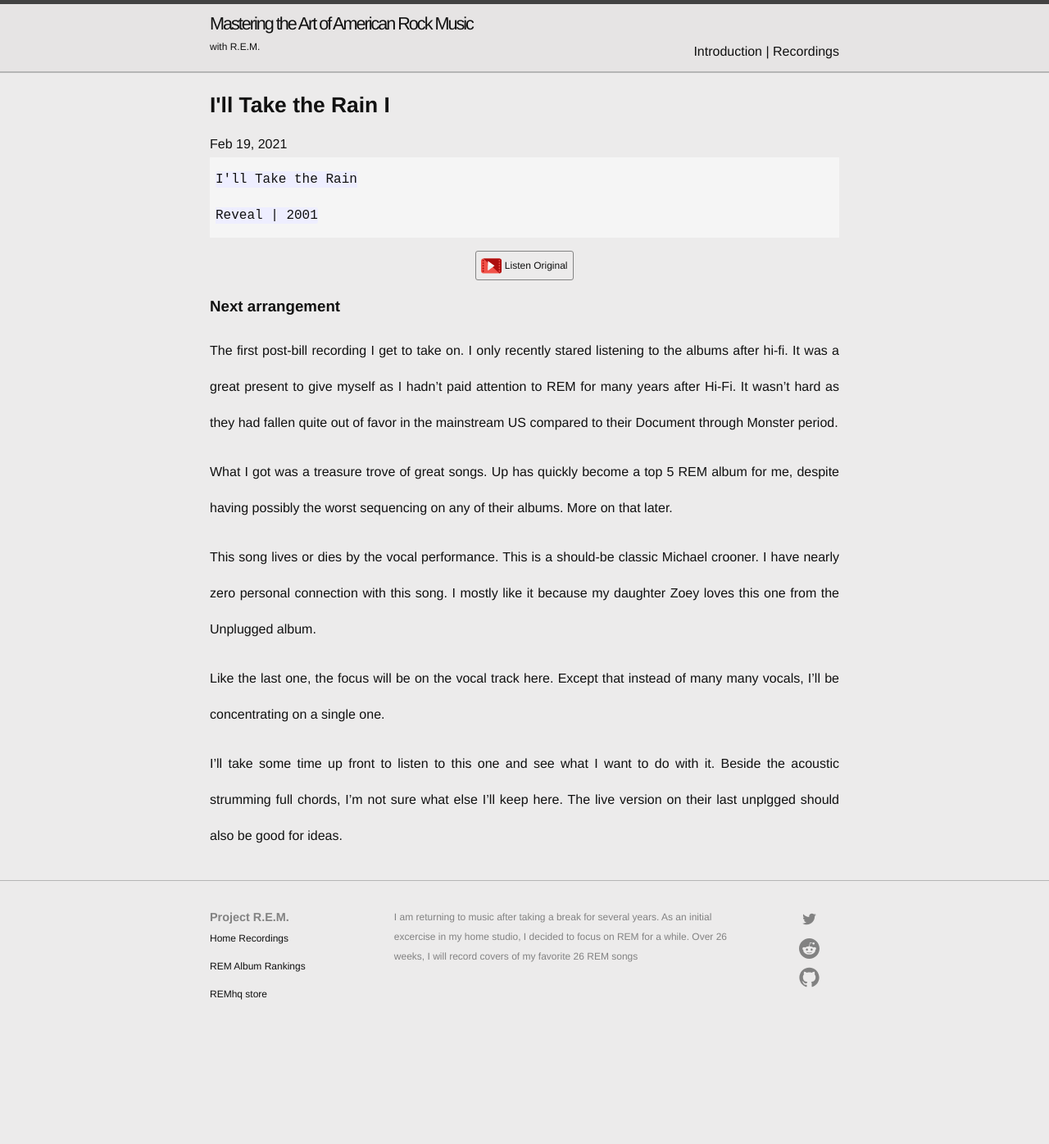
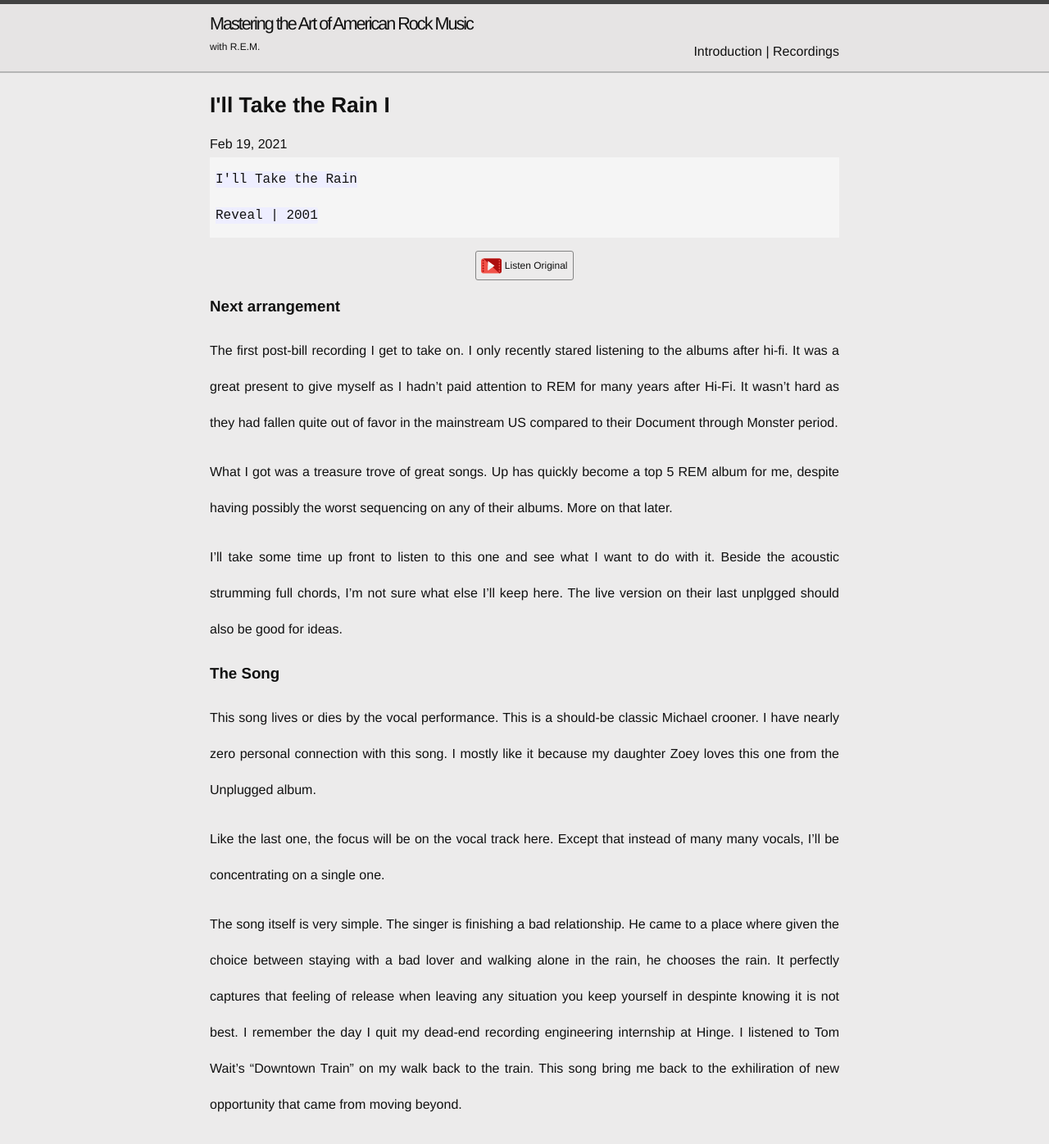
Before and after one commit to slatron/slatron.github.io, a Jekyll site: the page built from _posts/2021-02-18-ill-take-the-rain-1.md, in a window 1280 px wide and 1400 px high. Shown: the top 1396 px of the window at 82% size. Built offline with Jekyll 4.4.1, drawn with Linux system fonts in a browser that asks for light colours.

Commit message:
updated first rain post

```diff
--- a/_posts/2021-02-18-ill-take-the-rain-1.md
+++ b/_posts/2021-02-18-ill-take-the-rain-1.md
@@ -18,8 +18,11 @@
 
 What I got was a treasure trove of great songs. Up has quickly become a top 5 REM album for me, despite having possibly the worst sequencing on any of their albums. More on that later.
 
+I'll take some time up front to listen to this one and see what I want to do with it. Beside the acoustic strumming full chords, I'm not sure what else I'll keep here. The live version on their last unplgged should also be good for ideas.
+
+### The Song
 This song lives or dies by the vocal performance. This is a should-be classic Michael crooner. I have nearly zero personal connection with this song. I mostly like it because my daughter Zoey loves this one from the Unplugged album.
 
 Like the last one, the focus will be on the vocal track here. Except that instead of many many vocals, I'll be concentrating on a single one.
 
-I'll take some time up front to listen to this one and see what I want to do with it. Beside the acoustic strumming full chords, I'm not sure what else I'll keep here. The live version on their last unplgged should also be good for ideas.
+The song itself is very simple. The singer is finishing a bad relationship. He came to a place where given the choice between staying with a bad lover and walking alone in the rain, he chooses the rain. It perfectly captures that feeling of release when leaving any situation you keep yourself in despinte knowing it is not best. I remember the day I quit my dead-end recording engineering internship at Hinge. I listened to Tom Wait's "Downtown Train" on my walk back to the train. This song bring me back to the exhiliration of new opportunity that came from moving beyond.
```
